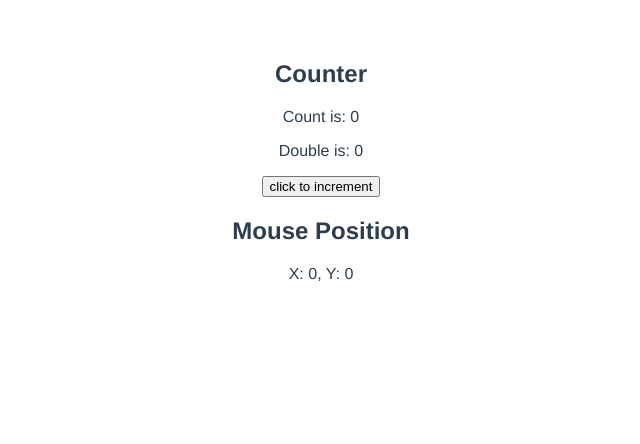
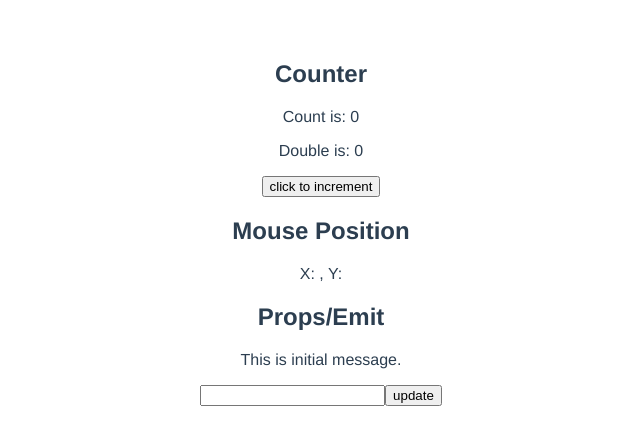
Before and after one commit to teinen/study-vue-composition-api, a Vue app: page / in a window 1280 px wide. Shown: the top 444 px of the page, without its empty margins (319-959 px from the left). Built offline with nearby package versions, Linux system fonts and the light colour scheme.

Commit message:
Add props and emit example

```diff
--- a/src/App.vue
+++ b/src/App.vue
@@ -5,22 +5,34 @@
 
     <h2>Mouse Position</h2>
     <p>X: {{ mousePos.x }}, Y: {{ mousePos.y }}</p>
+
+    <h2>Props/Emit</h2>
+    <ChildComponent :message="state.message" @updateMessage="updateHandler" />
   </div>
 </template>
 
 <script lang="ts">
-import { defineComponent } from "@vue/composition-api";
+import { defineComponent, reactive } from "@vue/composition-api";
 import Counter from "./components/Counter.vue";
+import ChildComponent from "./components/ChildComponent.vue";
 import { useMousePosition } from "./compositions/mouse";
 
 export default defineComponent({
   components: {
-    Counter
+    Counter,
+    ChildComponent
   },
   setup() {
-    const { mousePos } = useMousePosition();
+    const state = reactive({
+      message: "This is initial message."
+    });
+    const mousePos = useMousePosition();
 
-    return { mousePos };
+    function updateHandler(inputMessage: string) {
+      state.message = inputMessage;
+    }
+
+    return { state, mousePos, updateHandler };
   }
 });
 </script>
--- /dev/null
+++ b/src/components/ChildComponent.vue
@@ -0,0 +1,32 @@
+<template>
+  <div>
+    <p>{{ message }}</p>
+    <input type="text" v-model="inputMessage" />
+    <button @click="updateMessage">update</button>
+  </div>
+</template>
+
+<script lang="ts">
+import { defineComponent, ref } from "@vue/composition-api";
+
+export default defineComponent({
+  props: {
+    message: {
+      type: String,
+      required: true
+    }
+  },
+  setup(props, context) {
+    const inputMessage = ref("");
+
+    function updateMessage() {
+      context.emit("updateMessage", inputMessage);
+    }
+
+    return {
+      inputMessage,
+      updateMessage
+    };
+  }
+});
+</script>
```
